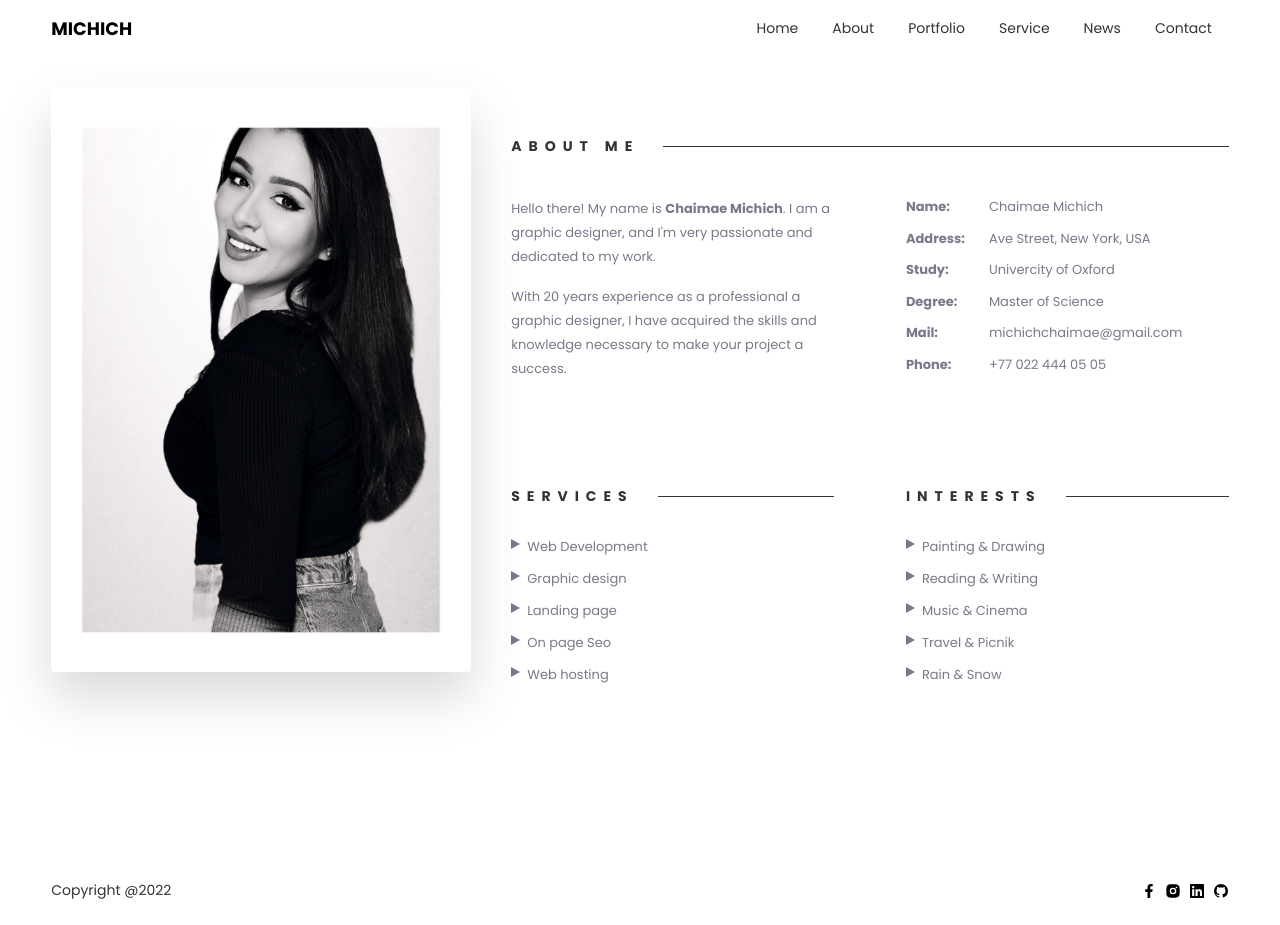
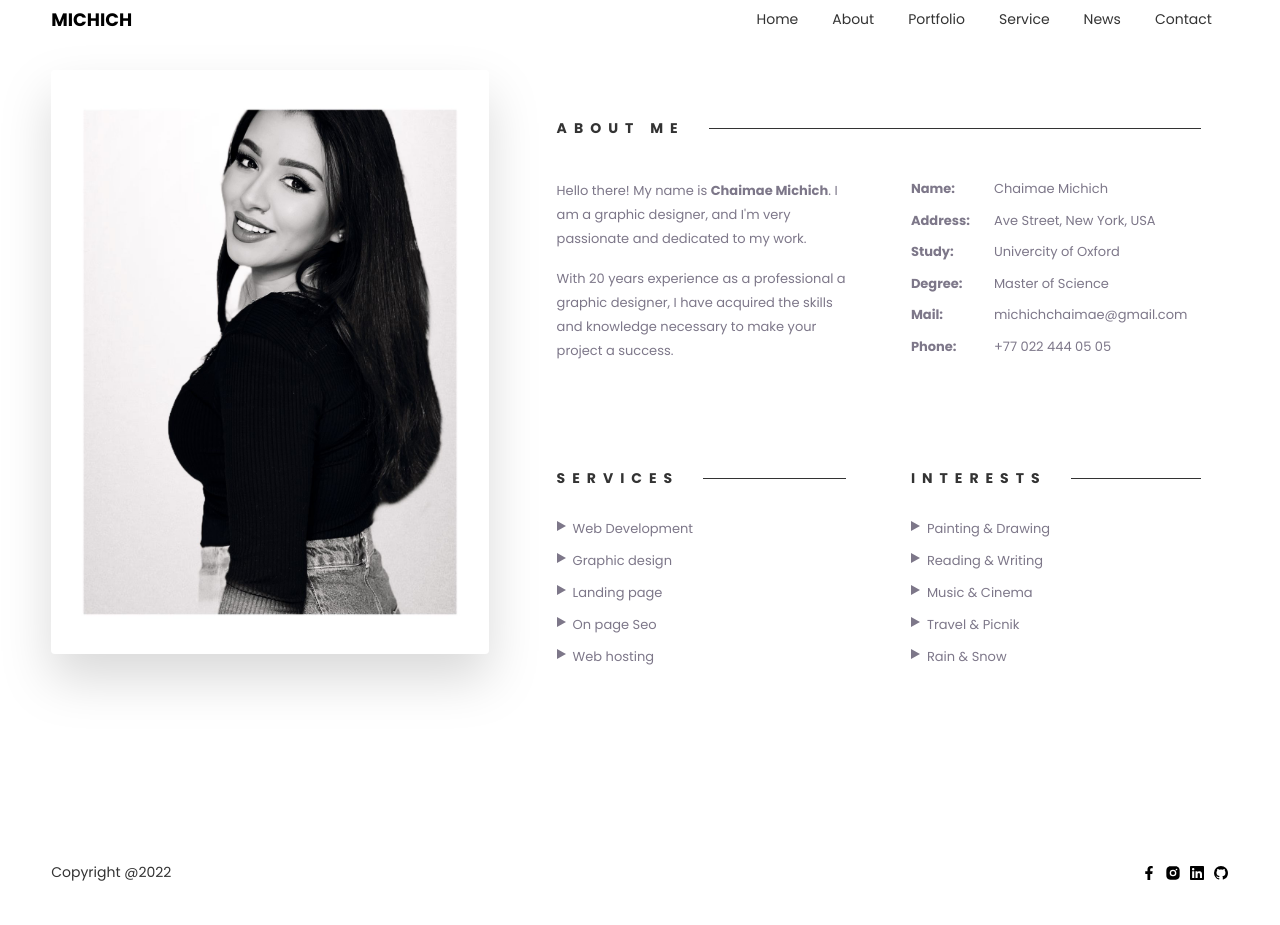
Before and after one commit to Chima20-art/portfolio-v2, a Next.js app: page /about in a window 1280 px wide. Built offline with nearby package versions, Linux system fonts and the light colour scheme.

Commit message:
Adjusted global css.

```diff
--- a/components/header.js
+++ b/components/header.js
@@ -15,7 +15,7 @@ export default function Header() {
     const [hoverdItem, setHoveredItem] = useState('')
 
     return (
-        <div className="h-14 md:h-14  flex items-center justify-between font-medium ">
+        <div className="h-14   flex items-center justify-between font-medium ">
             <div className="  uppercase font-bold text-[18px] text-black ">
                 Michich
             </div>
--- a/pages/_app.js
+++ b/pages/_app.js
@@ -5,17 +5,19 @@ import '../styles/globals.css'
 
 function MyApp({ Component, pageProps }) {
     return (
-        <div className="md:max-w-[92%] mx-auto text-grey h-[100vh]">
+        <div className="w-[92%] mx-auto flex flex-col  text-grey h-screen">
             <Header />
-            <div className="w-full  flex ">
-                <div className=" h-[81vh] min-w-[420px]  bg-[F3EFF0] mr-10 flex justify-center ">
+            <div className=" flex  ">
+                <div className=" h-[81vh] min-w-[420px]  mr-10 flex justify-center ">
                     <img
                         src="/portrait.jpeg"
                         alt="mainImg"
                         className=" h-[90%] m-auto rounded drop-shadow-2xl "
                     />
                 </div>
-                <Component {...pageProps} />
+                <div className="flex-1 ">
+                    <Component {...pageProps} />
+                </div>
             </div>
             <Footer />
         </div>
--- a/pages/index.js
+++ b/pages/index.js
@@ -34,8 +34,8 @@ export default function Home() {
     }, [selectedHeadline])
 
     return (
-        <div className="md:max-w-[92%] items-center  text-grey flex ">
-            <div className="w-screen  flex align-center my-auto ">
+        <div className="w-full h-full items-center  text-grey flex ">
+            <div className="w-full  flex align-center my-auto ">
                 <div className="flex flex-col justify-center ">
                     <p className="uppercase text-[42px] font-[700] leading-[66px] py-4">
                         Chaimae michich
--- a/styles/globals.css
+++ b/styles/globals.css
@@ -4,6 +4,8 @@
 
 body {
     font-family: 'Poppins', 'sans-serif';
+    padding: 0;
+    margin: 0;
 }
 
 * {
```
